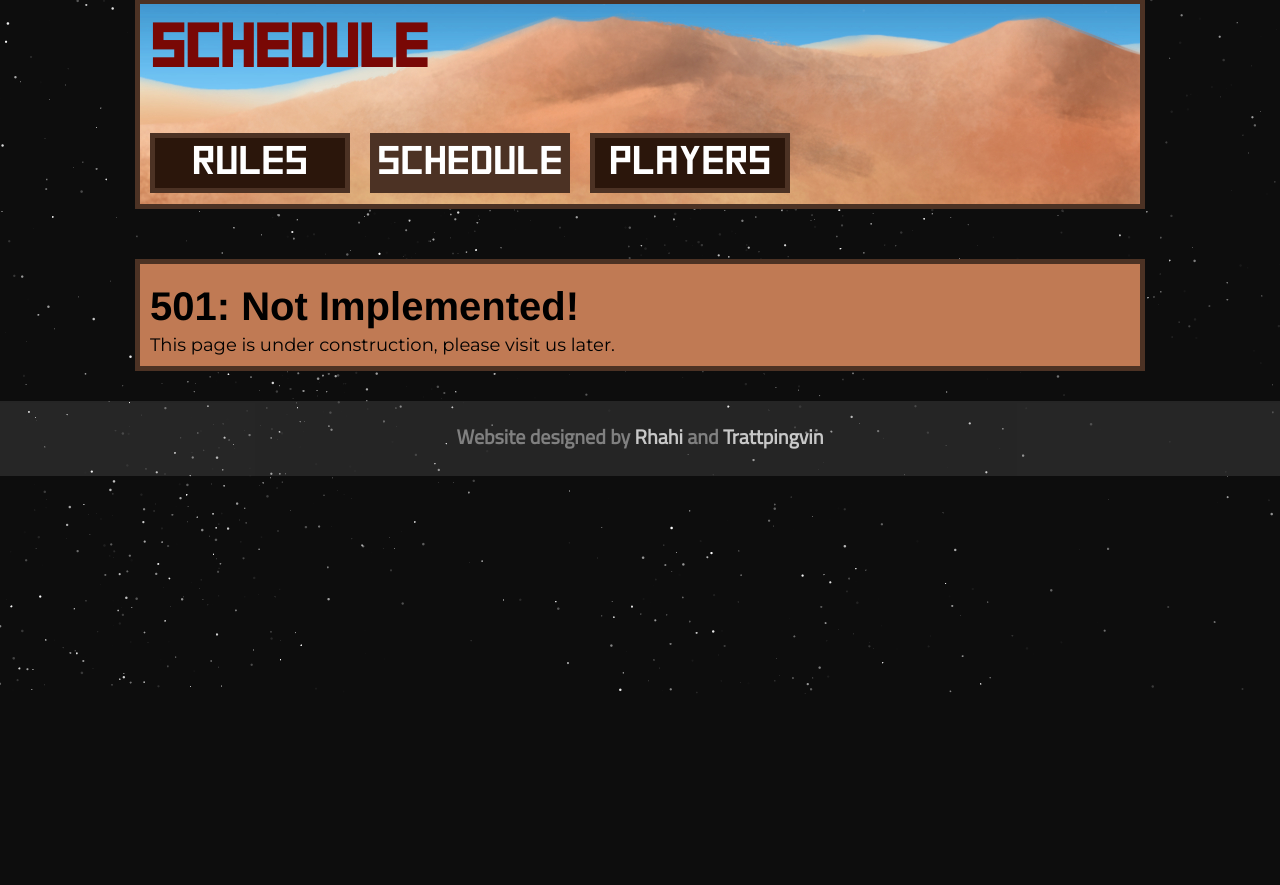
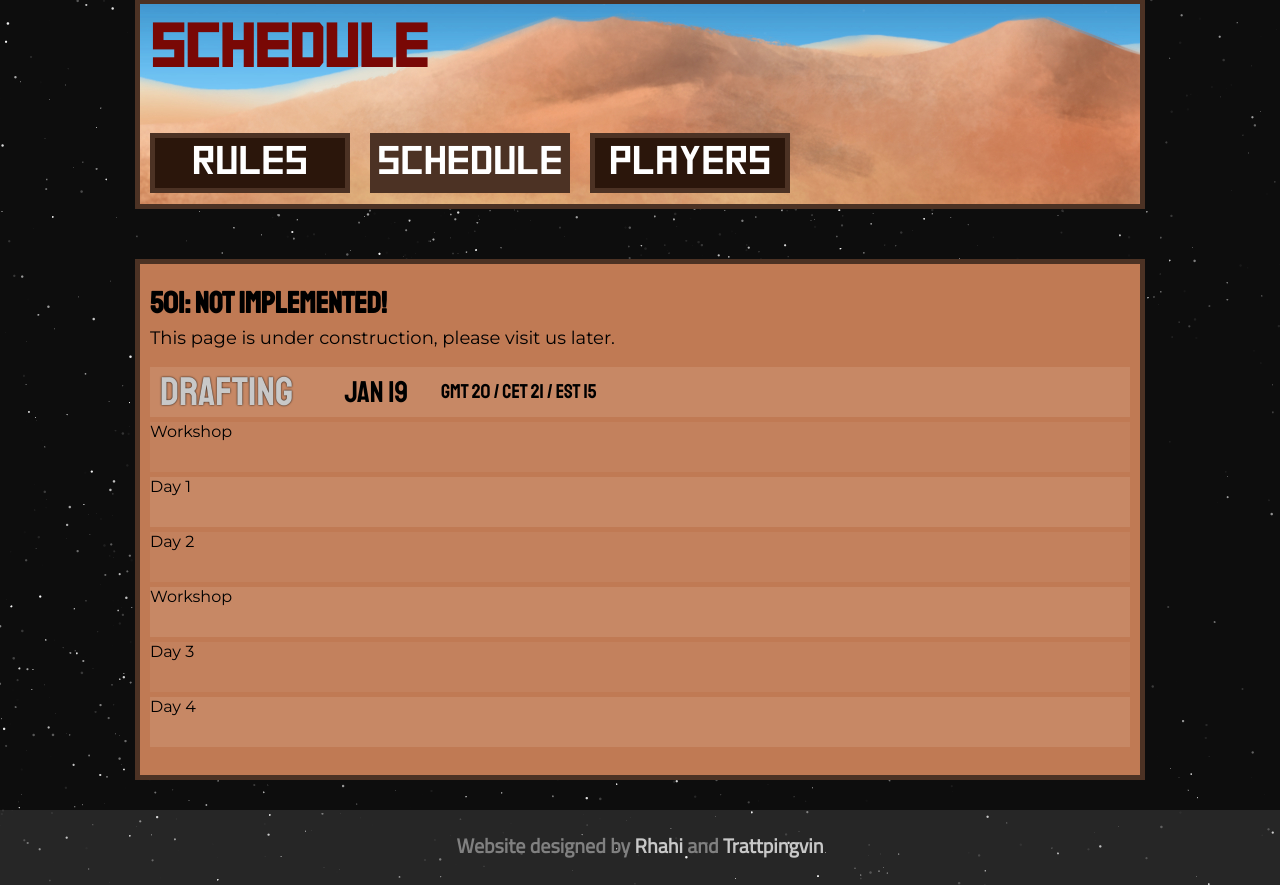
Before and after one commit to Trattpingvin/dawn, a Django app: template templates/schedule.html in a window 1280 px wide. Shown: the part 106-991 px from the top of the page. Before the commit the page ends 800 px from the top, so only its background shows below. Run offline with Django 3.2, Linux system fonts and the light colour scheme; the template is opened without the code that fills it, so the values that code supplies are empty; some web fonts are replaced.

Commit message:
day1 commentary, schedule prototype

```diff
--- a/static/css/article.css
+++ b/static/css/article.css
@@ -21,3 +21,64 @@ main div.article {
     margin-top: 50px;
     background-color: #C07A54;
 }
+
+/* schedule list style */
+
+ul.schedule {
+    list-style:none;
+    padding-left:0;
+}
+
+ul.schedule li {
+    height: 50px;
+    display:flex;
+}
+
+ul.schedule li span {
+    margin: 0px 0 0px 5px;
+}
+
+ul.schedule li:nth-child(even) {
+    background-color:rgba(255,255,255,0.05);
+}
+
+ul.schedule li:nth-child(odd) {
+    background-color:rgba(255,255,255,0.10);
+}
+
+ul.schedule li:nth-child(even):hover {
+    background-color:rgba(255,255,255,0.15);
+}
+
+ul.schedule li:nth-child(odd):hover {
+    background-color:rgba(255,255,255,0.2);
+}
+
+ul.schedule li span.name {
+    font-family: Staatliches;
+    font-size: 40px;
+    width: 200px;
+    padding-left: 5px;
+    line-height: 50px;
+}
+
+ul.schedule li span.day {
+    width: 300px;
+    font-family: Staatliches;
+    line-height: 50px;
+}
+
+ul.schedule li span.day span.day-date {
+    font-size: 30px;
+    float:left;
+}
+
+ul.schedule li span.day span.day-time {
+    font-size: 20px;
+    float:right;
+    padding-right: 5px;
+}
+
+ul.schedule li span.matches{
+    width: 600px;
+}
--- a/static/css/common.css
+++ b/static/css/common.css
@@ -21,7 +21,7 @@ header h1 {
 
 h1 {font-size: 60px; font-family: 'squarefont'; margin:0;}
 h2 {font-size: 40px; font-family: 'squarefont'; margin:0;}
-h3 {font-size: 40px; font-family: 'Agency FB', 'Franklin Gothic Medium', sans-serif; margin: 10px 10px 5px 0px;}
+h3 {font-size: 30px; font-family: 'Staatliches', 'Franklin Gothic Medium', sans-serif; margin: 10px 10px 5px 0px;}
 h4 {font-size: 20px; font-family: 'Titillium Web', sans-serif; margin:0;}
 h5 {font-family: 'Montserrat', sans-serif;}
 a  {color:inherit; text-decoration: none; transition-duration:0.3s;}
--- a/static/css/heading.css
+++ b/static/css/heading.css
@@ -8,17 +8,16 @@ main div.title {
     position: relative;
 }
 
-main div.mars {background: url("../img/mars.jpg") center no-repeat; background-size: cover;}
+main div.mars  {background: url("../img/mars.jpg") center no-repeat; background-size: cover;}
 main div.mars2 {background: url("../img/mars2.jpg") center no-repeat; background-size: cover;}
-main div.day1 {background: url("../img/day1.jpg") center no-repeat; background-size: cover;}
-main div.day2 {background: url("../img/day2.jpg") center no-repeat; background-size: cover;}
-main div.day3 {background: url("../img/day3.jpg") center no-repeat; background-size: cover;}
-main div.day4 {background: url("../img/day4.jpg") center no-repeat; background-size: cover;}
+main div.day1  {background: url("../img/day1.jpg") center no-repeat; background-size: cover;}
+main div.day2  {background: url("../img/day2.jpg") center no-repeat; background-size: cover;}
+main div.day3  {background: url("../img/day3.jpg") center no-repeat; background-size: cover;}
+main div.day4  {background: url("../img/day4.jpg") center no-repeat; background-size: cover;}
 main div.robot {background: url("../img/robot.jpg") center no-repeat; background-size: cover;}
 main div.platform {background: url("../img/platform2.jpg") center no-repeat; background-size: cover;}
 
-main div.big {height: 706px;}
-
+main div.big   {height: 706px;}
 main div.small {height: 200px;}
 /* main page - notice text */
 
@@ -33,13 +32,13 @@ nav.linear-menu {
     flex-direction: row;
 }
 nav.left-menu {
+    bottom: 100px;
     left: -50px;
-    bottom: 100px;
     position: absolute;
 }
 nav.right-menu {
+    bottom: 100px;
     right: -50px;
-    bottom: 100px;
     position: absolute;
 }
 nav.top-right-menu {
--- a/templates/base.html
+++ b/templates/base.html
@@ -8,9 +8,7 @@
         <link href="{% static 'css/heading.css' %}" rel="stylesheet">
         <link href="{% static 'css/article.css' %}" rel="stylesheet">
         <link href="{% static 'css/fontdef.css' %}" rel="stylesheet">
-        <link href="https://fonts.googleapis.com/css?family=Montserrat|Titillium+Web" rel="stylesheet">
-        <!-- TODO: change font -->
-        <link href="http://allfont.net/allfont.css?fonts=agency-fb" rel="stylesheet" type="text/css">
+        <link href="https://fonts.googleapis.com/css?family=Montserrat|Titillium+Web|Staatliches" rel="stylesheet">
         <title>{% block title %}The Martian Enterprise Tournament{% endblock title %}</title>
     </head>
     <body>
--- a/templates/main.html
+++ b/templates/main.html
@@ -2,7 +2,7 @@
 {% block main %}
     <div class="inner title big mars">
         <div class="notice">
-            <h1><span class="highlight">Upcoming:</span> <a href="schedule/drafting.html">Drafting</a></h1>
+            <h1><span class="highlight">Upcoming:</span> <a href="#">Drafting</a></h1>
             <h2>Jan 19, GMT 20</h2>
         </div>
         <nav class="left-menu">
@@ -30,7 +30,7 @@
             <h3>What is this tournament about?</h3>
             <p>This tournament aims to provide learning opportunity for new players, encourage good plays,and a place for people to meet, practice, and play together.
             Each day, special rules will be applied for certain plays.
-            In the <a href="schedule/day1.html">first day</a>, for example, the player who has gained the most amount of money from double-priced markets in the early game will be awarded some <a href="rules.html">additional points</a>.
+            In the <a href="{% url 'day1' %}">first day</a>, for example, the player who has gained the most amount of money from double-priced markets in the early game will be awarded some <a href="rules.html">additional points</a>.
             These are designed to encourage good strategy or underutilized plays.</p>
 
             <p>This is a team tournament. Players will be divided into 4 teams, and the team that earned the highest score gets the gold medal.
--- a/templates/schedule.html
+++ b/templates/schedule.html
@@ -14,6 +14,29 @@
         <article>
             <h3>501: Not Implemented!</h3>
             This page is under construction, please visit us later.
+
+            <ul class="schedule">
+                <li class="row1">
+                    <span class="name">
+                        <a href="{% url 'drafting' %}">Drafting</a>
+                    </span>
+                    <span class="day">
+                        <span class="day-date">Jan 19</span>
+                        <span class="day-time">GMT 20 / CET 21 / EST 15</span>
+                    </span>
+                    <span class="matches">
+
+                    </span>
+
+
+                </li>
+                <li class="row2">Workshop</li>
+                <li class="row1">Day 1</li>
+                <li class="row2">Day 2</li>
+                <li class="row1">Workshop</li>
+                <li class="row2">Day 3</li>
+                <li class="row1">Day 4</li>
+            </ol>
         </article>
     </div>
 {% endblock %}
```
Also changed, not shown: other parts of static/css/common.css (+8 -24 lines), templates/day1.html (deleted, +0 -15 lines), templates/day2.html (deleted, +0 -15 lines), templates/day3.html (deleted, +0 -15 lines), templates/day4.html (deleted, +0 -15 lines), templates/rules.html (+24 -23 lines), templates/workshop.html (deleted, +0 -18 lines), tournamentstatus/urls.py (+9 -8 lines), tournamentstatus/views.py (+8 -6 lines).
